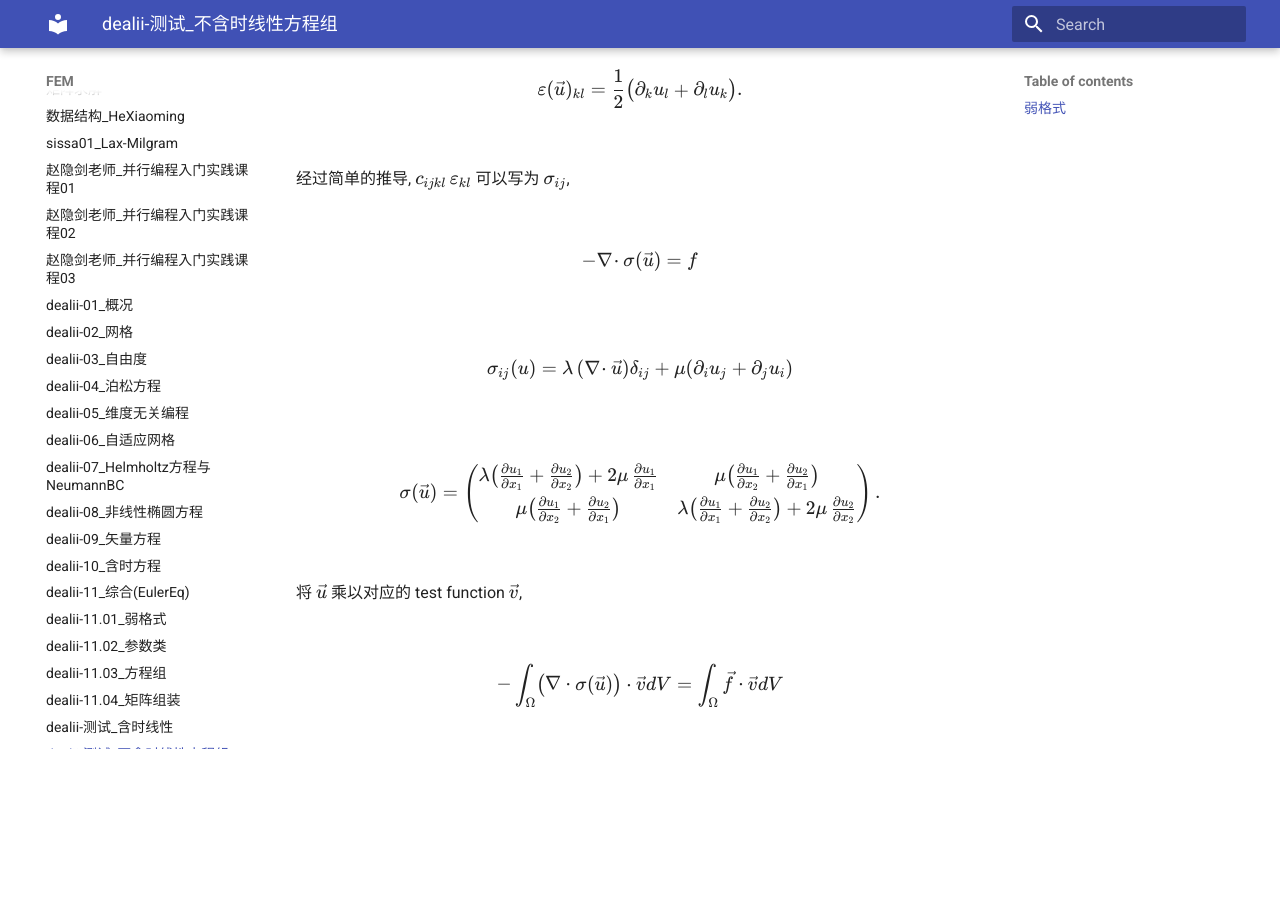
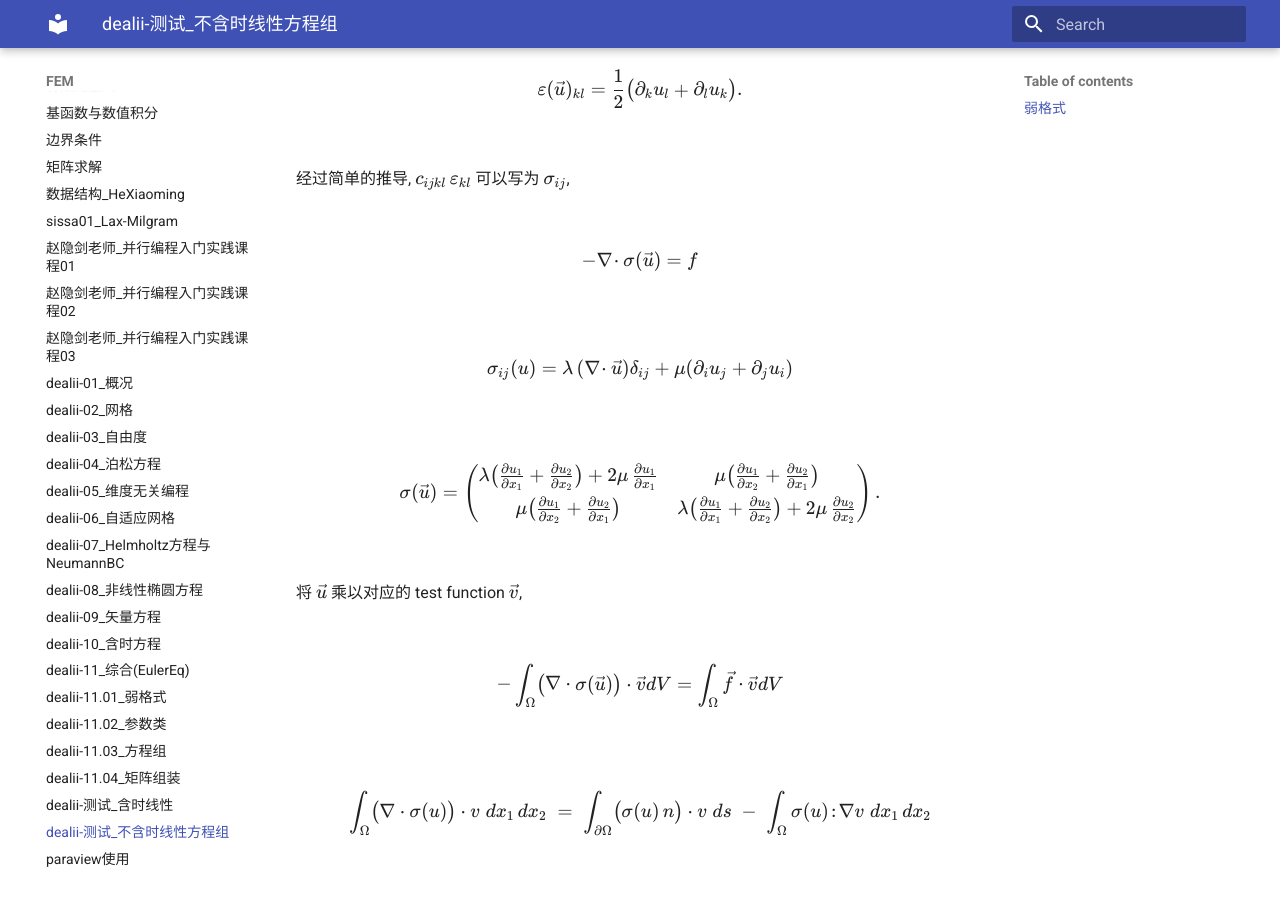
Before and after one commit to ymma98/technotes, an MkDocs documentation site: the page built from docs/FEM/dealii-测试_不含时线性方程组.md, in a window 1280 px wide and 900 px high, scrolled down 712 px. Built offline with MkDocs 1.6.1 and Material for MkDocs 9.7.7, drawn with Linux system fonts in a browser that asks for light colours; before the commit the page ends 1485 px from its top, so only the background shows below that.

Commit message:
docs/FEM/dealii-测试_不含时线性方程组.md updated from https://stackedit.cn/

```diff
--- a/docs/FEM/dealii-测试_不含时线性方程组.md
+++ b/docs/FEM/dealii-测试_不含时线性方程组.md
@@ -52,7 +52,15 @@ $$
 \int_{\Omega} \vec{f}\cdot \vec{v} dV
 $$
 
+$$
+\int_{\Omega} \bigl(\nabla \cdot \sigma(u)\bigr)\cdot v \;dx_{1}\,dx_{2}
+\;=\;
+\int_{\partial\Omega}\bigl(\sigma(u)\,n\bigr)\cdot v \;ds
+\;-\;
+\int_{\Omega}\sigma(u)\!:\!\nabla v \;dx_{1}\,dx_{2}
+$$
+
 <!--stackedit_data:
-eyJoaXN0b3J5IjpbNjExNTExODI4LC0xMjU5NDk5MDY3LC05Nj
-k2NjAwNjMsLTEzNjIyMDA5ODddfQ==
+eyJoaXN0b3J5IjpbOTk2MjU3MTkxLDYxMTUxMTgyOCwtMTI1OT
+Q5OTA2NywtOTY5NjYwMDYzLC0xMzYyMjAwOTg3XX0=
 -->
```
